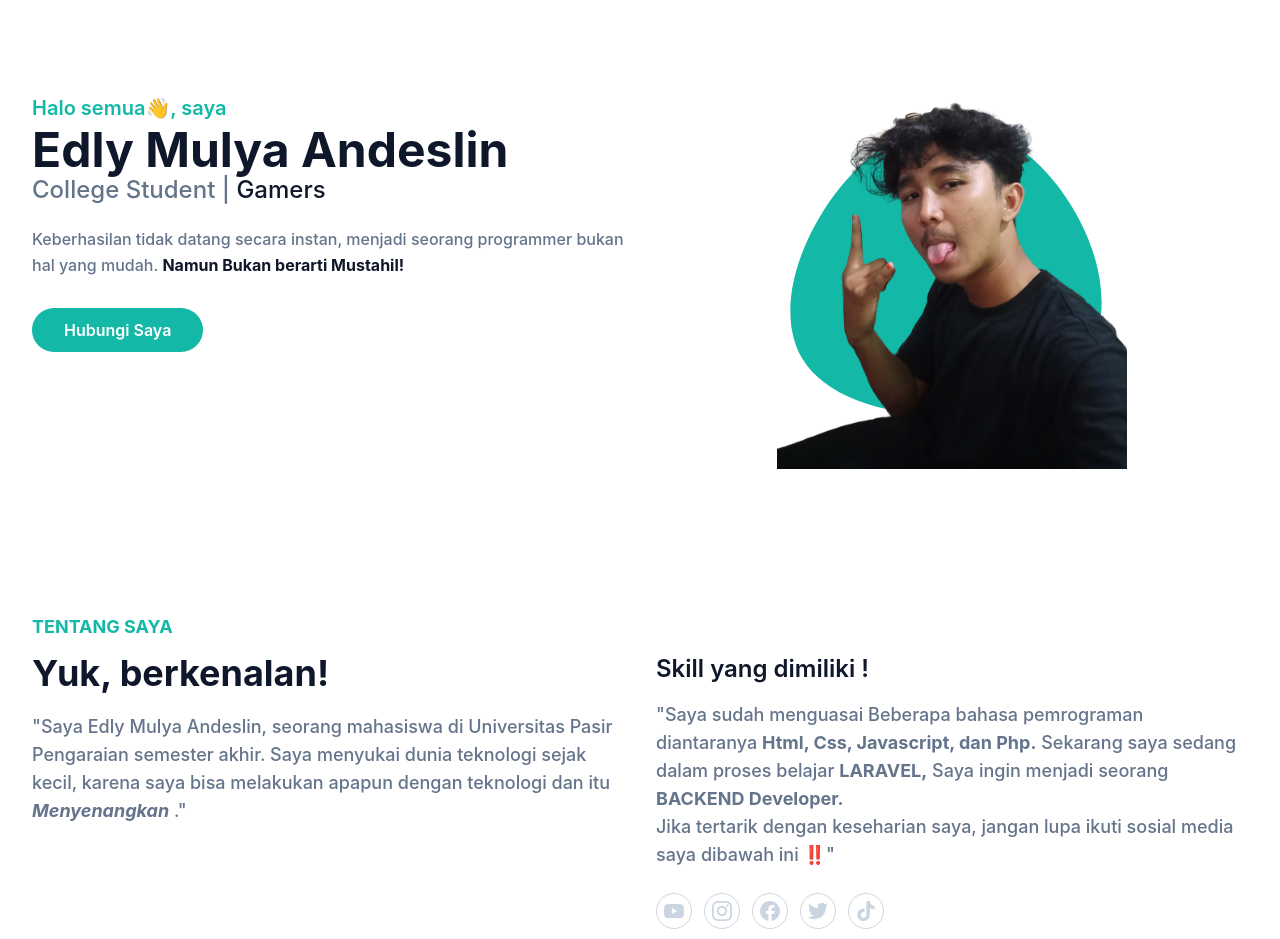
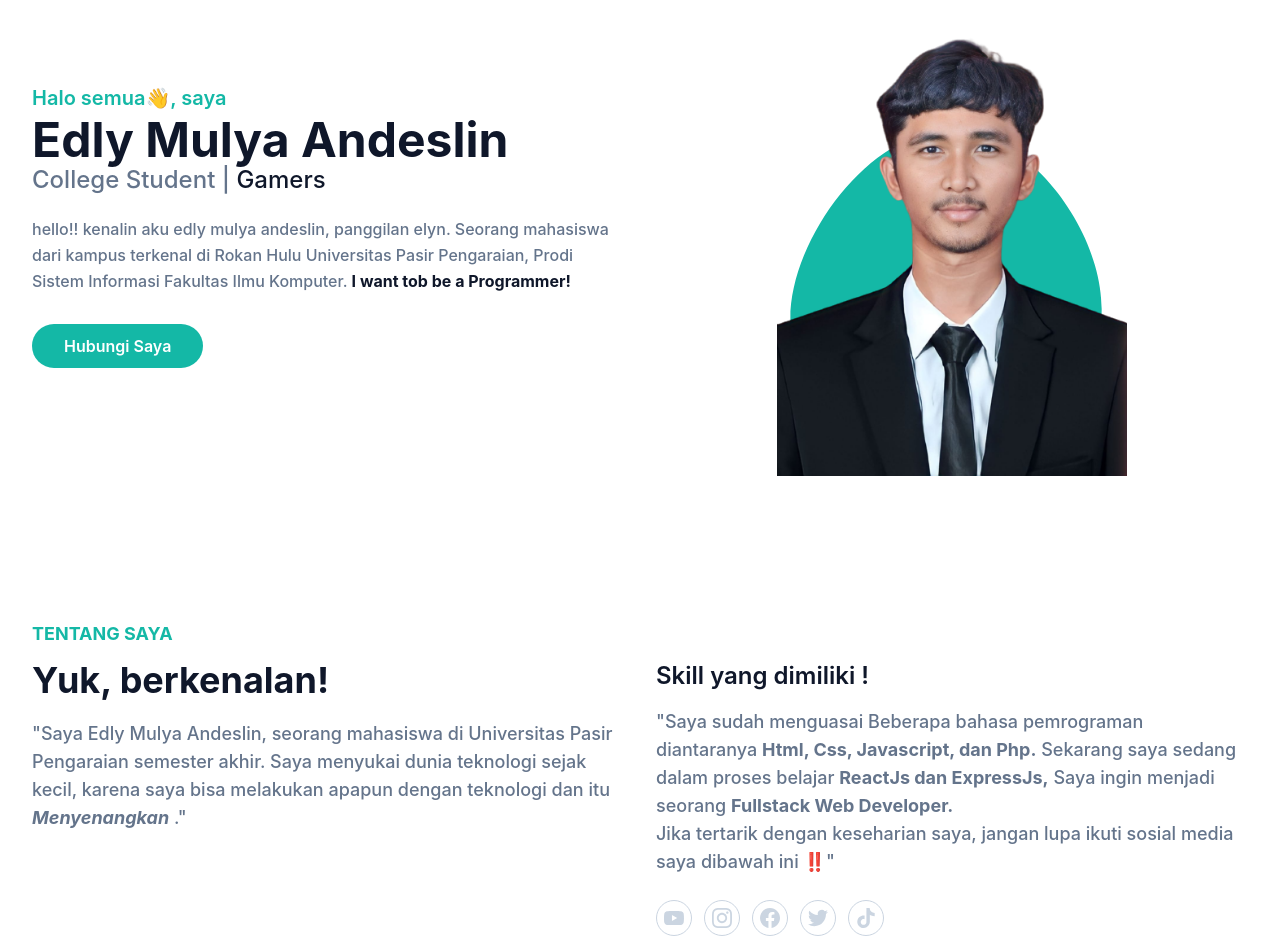
Before and after one commit to edlymulyaandeslin/edlymulyaandeslin4.github.io, a website: page index.html in a window 1280 px wide. Shown: the part 177-1116 px from the top of the page. Drawn offline with Linux system fonts and the light colour scheme.

Commit message:
update tagline

```diff
--- a/index.html
+++ b/index.html
@@ -129,10 +129,9 @@
               <span class="text-dark dark:text-white">Gamers</span>
             </h2>
             <p class="mb-10 font-medium leading-relaxed text-secondary">
-              Keberhasilan tidak datang secara instan, menjadi seorang
-              programmer bukan hal yang mudah.
+                hello!! kenalin aku edly mulya andeslin, panggilan elyn. Seorang mahasiswa dari kampus terkenal di Rokan Hulu Universitas Pasir Pengaraian, Prodi Sistem Informasi Fakultas Ilmu Komputer.
               <span class="font-bold text-dark dark:text-white">
-                Namun Bukan berarti Mustahil!</span
+                I want tob be a Programmer!</span
               >
             </p>
             <a
@@ -146,7 +145,7 @@
           <div class="w-full self-end px-4 lg:w-1/2">
             <div class="relative lg:right-0 lg:mt-9">
               <img
-                src="dist/img/iam.png"
+                src="dist/img/ppm.png"
                 height="350px"
                 width="350px"
                 alt="Edly Mulya Andeslin"
@@ -205,8 +204,8 @@
             <p class="mb-6 text-base font-medium text-secondary lg:text-lg">
               "Saya sudah menguasai Beberapa bahasa pemrograman diantaranya
               <strong>Html, Css, Javascript, dan Php.</strong> Sekarang saya
-              sedang dalam proses belajar <strong>LARAVEL,</strong> Saya ingin
-              menjadi seorang <strong>BACKEND Developer.</strong><br />
+              sedang dalam proses belajar <strong>ReactJs dan ExpressJs,</strong> Saya ingin
+              menjadi seorang <strong>Fullstack Web Developer.</strong><br />
               Jika tertarik dengan keseharian saya, jangan lupa ikuti sosial
               media saya dibawah ini ‼️"
             </p>
@@ -504,7 +503,6 @@
       <div class="container">
         <div class="flex flex-wrap">
           <div class="mb-12 w-full px-4 font-medium text-slate-300 md:w-1/3">
-            <h2 class="mb-5 text-4xl font-bold text-white">UPP</h2>
             <h3 class="mb-2 text-2xl font-bold">Hubungi Kami</h3>
             <p>edlymulyaandeslin@gmail.com</p>
             <p>Luba Hilir Jl.Bukit Beringin, Pasir Pengaraian, Rokan Hulu</p>
```
Also changed, not shown: dist/img/ppm.png (added).
